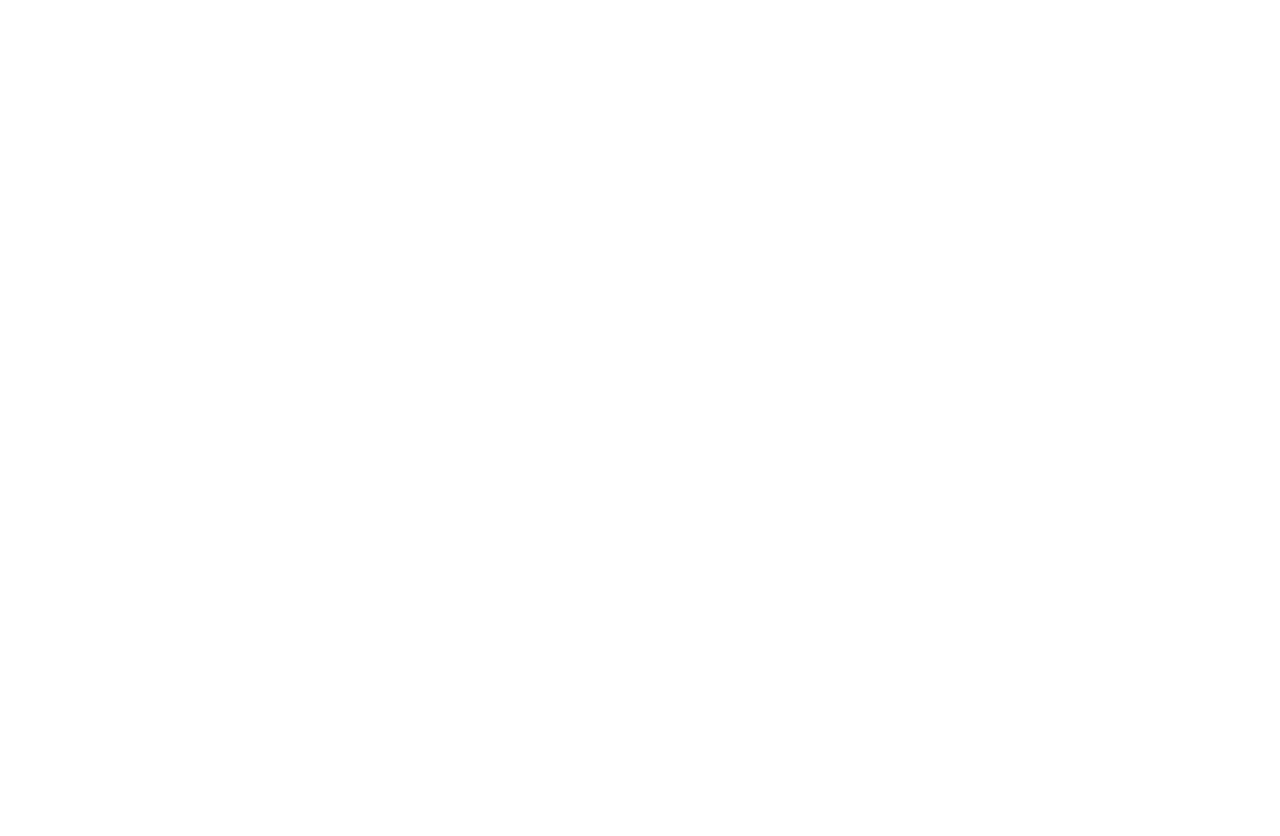
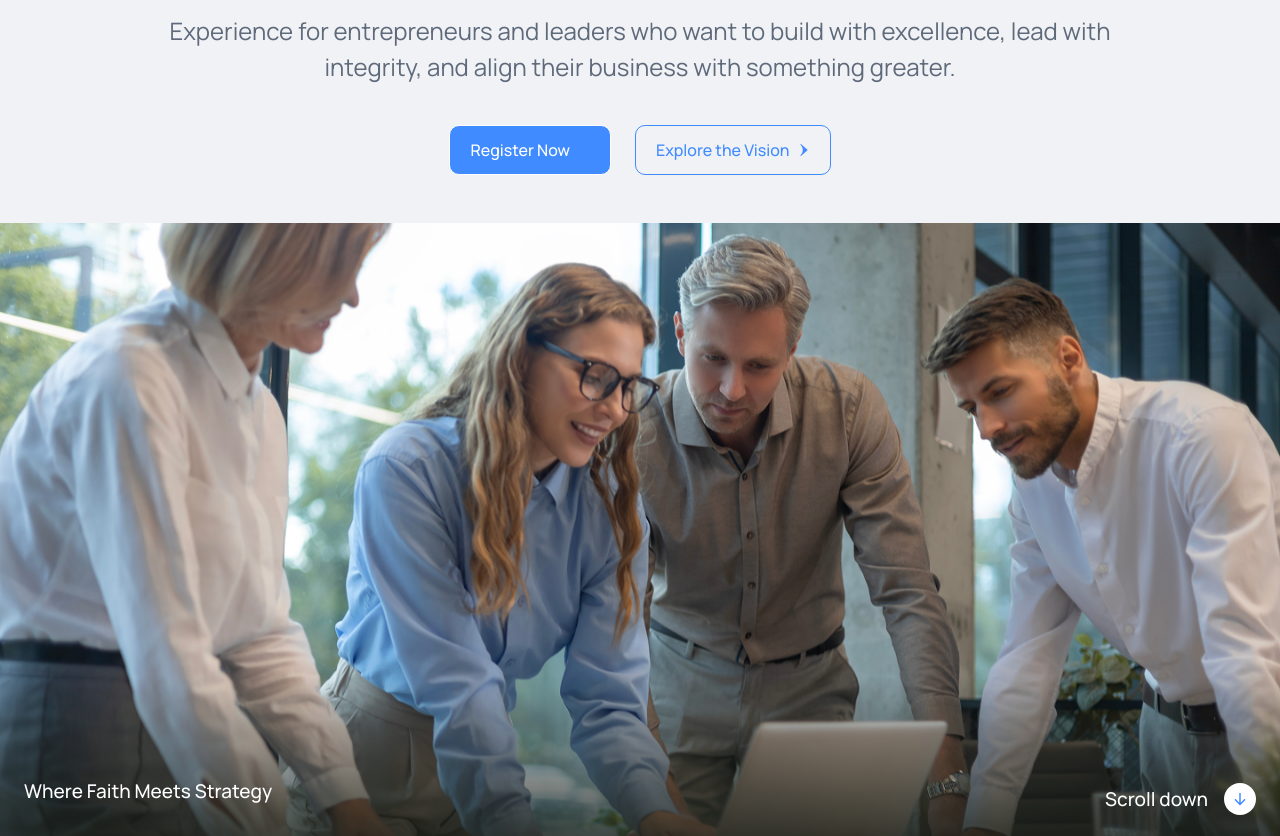
Before and after one commit to Tanya908/kingdom-company_landing, a React (Vite) app: page / in a window 1280 px wide. Shown: the part 380-1216 px from the top of the page. Before the commit the page ends 800 px from the top, so only its background shows below. Built offline with nearby package versions, Linux system fonts and the light colour scheme.

Commit message:
Add Hero section

```diff
--- a/src/App.tsx
+++ b/src/App.tsx
@@ -1,8 +1,12 @@
 import Header from "./components/layouts/Header.tsx";
+import Hero from "./components/pages/Hero.tsx";
 
 const App = () => {
     return (
-            <Header />
+            <>
+                <Header />
+                <Hero/>
+            </>
     )
 }
 export default App
--- a/src/components/pages/Hero.tsx
+++ b/src/components/pages/Hero.tsx
@@ -0,0 +1,59 @@
+import ButtonIcon from "@/assets/icons/ButtonIcon.svg";
+import HeroImg from "@/assets/Hero.png"
+import ScrollDown from "@/assets/icons/ScrollDown.svg"
+
+
+const Hero = () => {
+    return (
+        <section id="hero" className="pt-32 md:pt-44 px-3 md:px-6 bg-[var(--color-light-blue)]">
+            <div className="w-full border-y border-[var(--color-dark-gray)] mb-6 md:border-0">
+                <p className="text-center text-p3 py-2 md:w-max md:px-8 md:py-2 md:border-y md:border-[var(--color-dark-gray)] md:mx-auto">
+                    Where Faith Meets Strategy
+                </p>
+            </div>
+
+            <h1 className="text-title text-[var(--color-black)] mb-6 w-full md:text-center md:mx-auto lg:w-3/4 ">Lead with Vision. Scale with Integrity.</h1>
+            <p className="text-h5 mb-10 md:text-center md:mx-auto lg:w-4/5">Experience for entrepreneurs and leaders who want to build with excellence, lead with integrity, and align their business with something greater.</p>
+
+            <div className="flex flex-col md:flex-row justify-center items-center gap-4 md:gap-6">
+                <a
+                    href="#payment"
+                    className="flex  justify-center items-center gap-2 py-3 px-5 border
+                                   bg-[var(--color-blue)] rounded-[10px] text-p2 text-[var(--color-white)] "
+                >
+                    Register Now <span><img src={ButtonIcon} alt="icon" /></span>
+                </a>
+
+                <a
+                    href="#payment"
+                    className="flex  justify-center items-center gap-2 py-3 px-5 border
+                                   border-[var(--color-blue)] rounded-[10px] text-p2 text-[var(--color-blue)] "
+                >
+                    Explore the Vision <span><img src={ButtonIcon} alt="icon"  /></span>
+                </a>
+            </div>
+
+            <div className="mt-12 -mx-3 md:-mx-6 relative">
+                <img
+                    src={HeroImg} alt="Event audience and speaker"
+                    className="w-full aspect-square md:aspect-auto object-cover block"
+                />
+
+                <div className="absolute inset-x-0 bottom-0 h-40 bg-[linear-gradient(0deg,rgba(28,32,25,0.80)_0%,rgba(28,32,25,0.00)_100%)]" />
+
+                <div className="absolute bottom-4 left-6 right-6 flex flex-col md:flex-row md:justify-between ">
+                    <p className="text-[var(--color-white)] text-p1 mb-4"> Where Faith Meets Strategy</p>
+
+                    <div className="flex items-center gap-4">
+                        <p className="text-[var(--color-white)] text-p1">Scroll down</p>
+                        <div className="w-8 h-8 bg-white rounded-full flex items-center justify-center">
+                            <img src={ScrollDown} alt="scroll down" className="w-4 h-4" />
+                        </div>
+                    </div>
+                </div>
+            </div>
+
+        </section>
+    )
+}
+export default Hero
```
